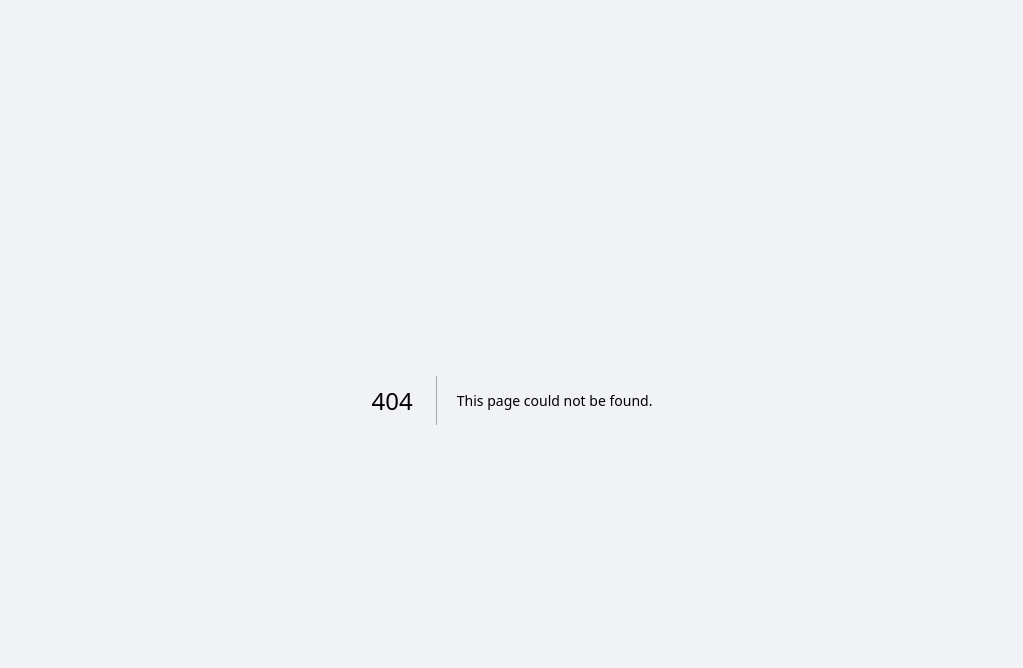
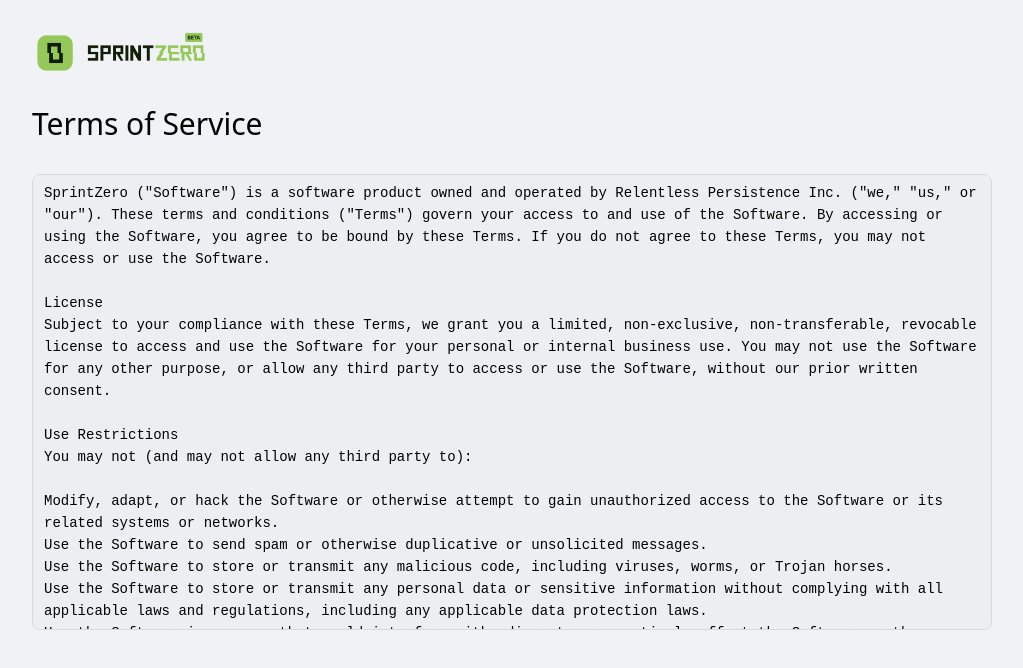
Before and after one commit to Relentless-Persistence/SprintZero, a Next.js app: page /terms in a window 1280 px wide. Before the commit this address had no page. Shown: the top 668 px of the page, without its empty margins (128-1151 px from the left). Built offline with nearby package versions, Linux system fonts and the light colour scheme.

Commit message:
add terms and privacy page

```diff
--- a/app/(authenticated)/(onboarding)/tos/page.tsx
+++ b/app/(authenticated)/(onboarding)/tos/page.tsx
@@ -8,7 +8,7 @@ import {useState} from "react"
 import type {FC} from "react"
 import type {User} from "~/types/db/Users"
 
-import {termsOfAgreement} from "./terms"
+import {termsOfService} from "~/components/terms"
 import {Users} from "~/types/db/Users"
 import {db} from "~/utils/firebase"
 import {useUser} from "~/utils/useUser"
@@ -32,7 +32,7 @@ const TosPage: FC = () => {
 		<div className="space-y-8">
 			<div className="flex flex-col gap-2">
 				<h1 className="text-3xl">Let&apos;s Get Started!</h1>
-				<p className="text-gray text-xl">
+				<p className="text-xl text-gray">
 					Thanks for choosing SprintZero to build your next product experience! Start by reviewing and accepting our
 					terms of service.
 				</p>
@@ -42,7 +42,7 @@ const TosPage: FC = () => {
 				size="large"
 				readOnly
 				rows={15}
-				value={termsOfAgreement}
+				value={termsOfService}
 				className="resize-none bg-[#eceef1] font-mono text-sm text-black"
 			/>
 
--- /dev/null
+++ b/app/privacy/head.tsx
@@ -0,0 +1,7 @@
+import type {FC} from "react"
+
+const PrivacyHead: FC = () => {
+	return <title>Privacy Policy | SprintZero</title>
+}
+
+export default PrivacyHead
--- /dev/null
+++ b/app/privacy/page.tsx
@@ -0,0 +1,32 @@
+"use client"
+
+import {Input} from "antd"
+import Image from "next/image"
+
+import type {FC} from "react"
+
+import {termsOfService} from "~/components/terms"
+
+const PrivacyPage: FC = () => {
+	return (
+		<div className="h-full w-full overflow-x-hidden">
+			<div className="mx-auto flex h-full max-w-5xl flex-col gap-8 p-8">
+				<div className="flex justify-between">
+					<Image src="/images/logo_beta_light.png" alt="SprintZero logo" width={178} height={42} priority />
+				</div>
+				<div className="space-y-8">
+					<h1 className="text-3xl">Privacy Policy</h1>
+					<Input.TextArea
+						size="large"
+						readOnly
+						rows={20}
+						value={termsOfService}
+						className="!resize-none bg-[#eceef1] font-mono text-sm text-black"
+					/>
+				</div>
+			</div>
+		</div>
+	)
+}
+
+export default PrivacyPage
--- a/app/sign-out/head.tsx
+++ b/app/terms/head.tsx
@@ -1,7 +1,7 @@
 import type {FC} from "react"
 
-const SignOutHead: FC = () => {
-	return <title>Sign Out | SprintZero</title>
+const TermsHead: FC = () => {
+	return <title>Terms of Service | SprintZero</title>
 }
 
-export default SignOutHead
+export default TermsHead
--- /dev/null
+++ b/app/terms/page.tsx
@@ -0,0 +1,32 @@
+"use client"
+
+import {Input} from "antd"
+import Image from "next/image"
+
+import type {FC} from "react"
+
+import {termsOfService} from "~/components/terms"
+
+const TosPage: FC = () => {
+	return (
+		<div className="h-full w-full overflow-x-hidden">
+			<div className="mx-auto flex h-full max-w-5xl flex-col gap-8 p-8">
+				<div className="flex justify-between">
+					<Image src="/images/logo_beta_light.png" alt="SprintZero logo" width={178} height={42} priority />
+				</div>
+				<div className="space-y-8">
+					<h1 className="text-3xl">Terms of Service</h1>
+					<Input.TextArea
+						size="large"
+						readOnly
+						rows={20}
+						value={termsOfService}
+						className="!resize-none bg-[#eceef1] font-mono text-sm text-black"
+					/>
+				</div>
+			</div>
+		</div>
+	)
+}
+
+export default TosPage
--- a/app/(authenticated)/(onboarding)/tos/terms.ts
+++ b/components/terms.ts
@@ -1,4 +1,4 @@
-export const termsOfAgreement = `SprintZero ("Software") is a software product owned and operated by Relentless Persistence Inc. ("we," "us," or "our"). These terms and conditions ("Terms") govern your access to and use of the Software. By accessing or using the Software, you agree to be bound by these Terms. If you do not agree to these Terms, you may not access or use the Software.
+export const termsOfService = `SprintZero ("Software") is a software product owned and operated by Relentless Persistence Inc. ("we," "us," or "our"). These terms and conditions ("Terms") govern your access to and use of the Software. By accessing or using the Software, you agree to be bound by these Terms. If you do not agree to these Terms, you may not access or use the Software.
 
 License
 Subject to your compliance with these Terms, we grant you a limited, non-exclusive, non-transferable, revocable license to access and use the Software for your personal or internal business use. You may not use the Software for any other purpose, or allow any third party to access or use the Software, without our prior written consent.
--- a/utils/firebase.ts
+++ b/utils/firebase.ts
@@ -21,7 +21,5 @@ if (process.env.NODE_ENV === `development` && process.env.NEXT_PUBLIC_FIREBASE_E
 export const googleAuthProvider = new GoogleAuthProvider()
 export const appleAuthProvider = new OAuthProvider(`apple.com`)
 export const microsoftAuthProvider = new OAuthProvider(`microsoft.com`)
-microsoftAuthProvider.setCustomParameters({
-	prompt: "select_account",
-})
+microsoftAuthProvider.setCustomParameters({prompt: `select_account`})
 export const githubAuthProvider = new GithubAuthProvider()
```
